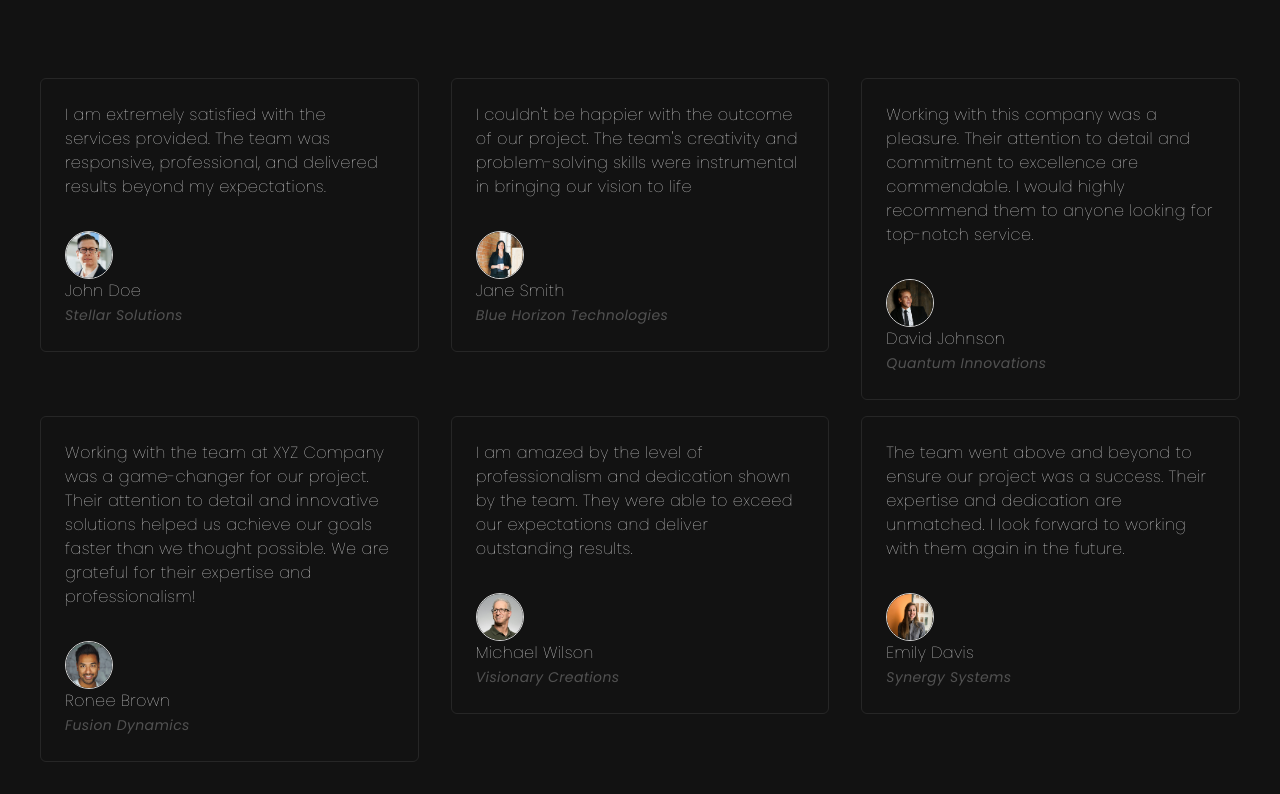
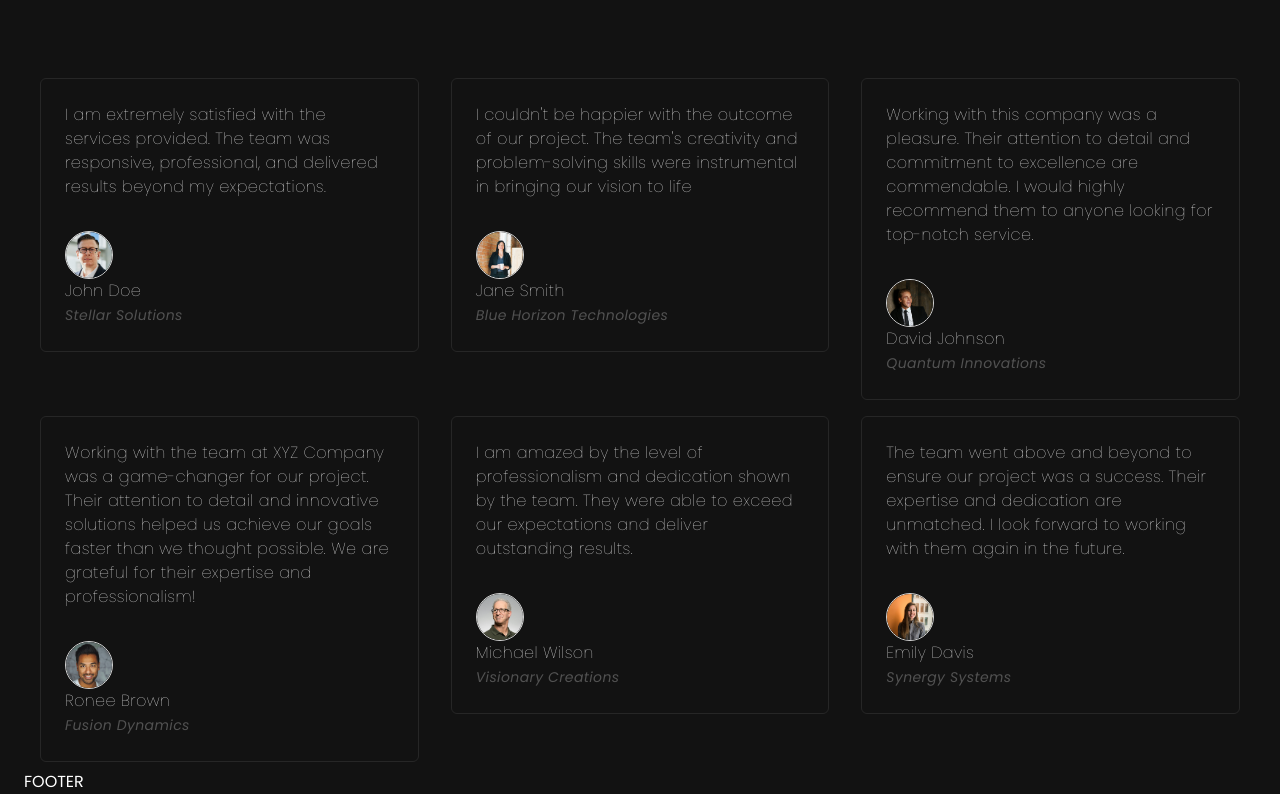
Before and after one commit to Shreyeska/Landing-Pages, a React (Vite) app in the folder Virtualr/: page / in a window 1280 px wide. Shown: the part 3347-4141 px from the top of the page. Before the commit the page ends 4117 px from the top, so only its background shows below. Built offline with nearby package versions, Linux system fonts and the light colour scheme.

Commit message:
Initiated Footer

```diff
--- a/Virtualr/src/App.jsx
+++ b/Virtualr/src/App.jsx
@@ -5,6 +5,7 @@
 import Workflow from "./components/Workflow";
 import Pricing from "./components/Pricing";
 import Testimonials from "./components/Testimonials";
+import Footer from "./components/Footer";
 
 const App = () => {
   return (
@@ -16,6 +17,7 @@
         <Workflow />
         <Pricing />
         <Testimonials />
+        <Footer />
       </div>
     </div>
   );
--- /dev/null
+++ b/Virtualr/src/components/Footer.jsx
@@ -0,0 +1,7 @@
+import React from "react";
+
+const Footer = () => {
+  return <div>FOOTER</div>;
+};
+
+export default Footer;
```
